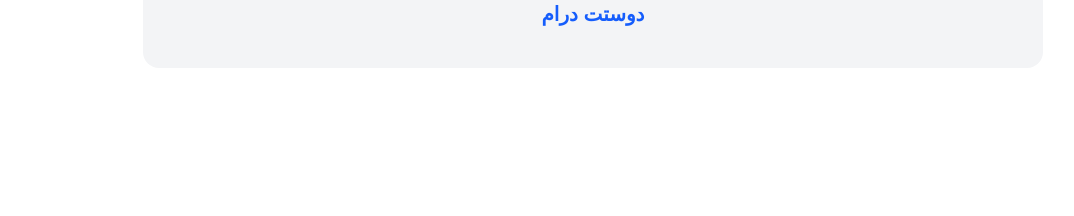
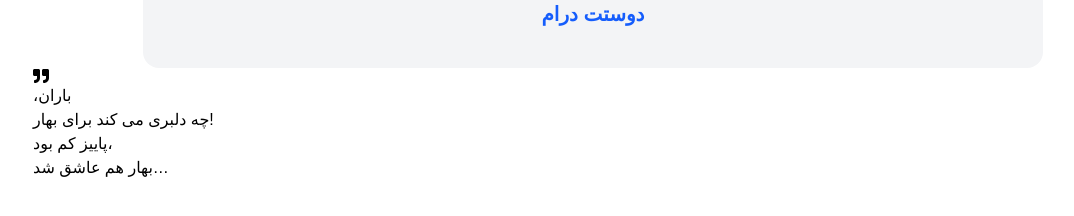
Before and after one commit to NazifaRahimy/spring, a Next.js app: page /poeticsentence in a window 1280 px wide. Shown: the part 1567-1783 px from the top of the page, without its empty margins (47-1121 px from the left). Before the commit the page ends 1675 px from the top, so only its background shows below. Built offline with nearby package versions, Linux system fonts and the light colour scheme.

Commit message:
Add structure and content for spring rain quote

```diff
--- a/src/app/poeticsentence/page.tsx
+++ b/src/app/poeticsentence/page.tsx
@@ -27,6 +27,13 @@ const Poeticsentence = () => {
                 <h2 className="text-xl font-normal mt-6  pb-10 px-20 text-center ">یک لبخند تو، بیابانی را دشت مجنون می کند مهربان من
                 <br /> <span className="text-blue-600 font-bold mt-1">دوستت درام</span></h2>
             </div>
+                    <div >
+                <div ><FaQuoteRight /></div>
+                <p >،باران</p>
+                <p>چه دلبری می کند برای بهار!</p>
+                <p >پاییز کم بود،</p>
+                <p >بهار هم عاشق شد…</p>
+            </div>
         </div>
     );
 }
```
